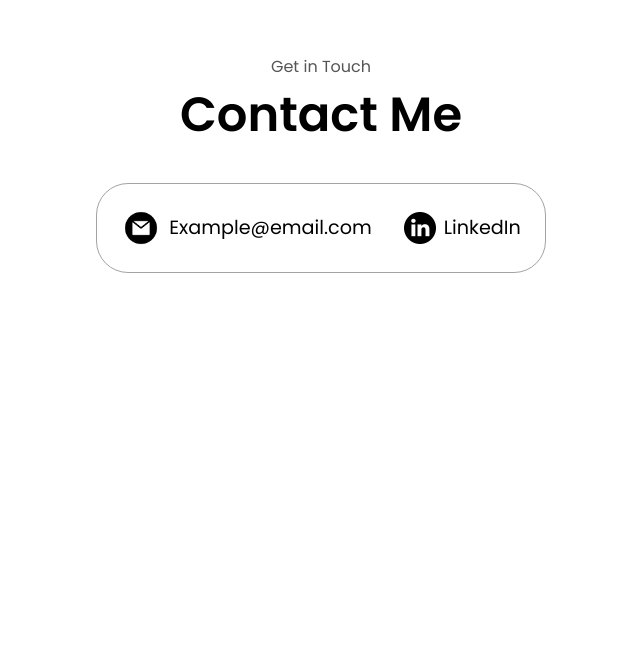
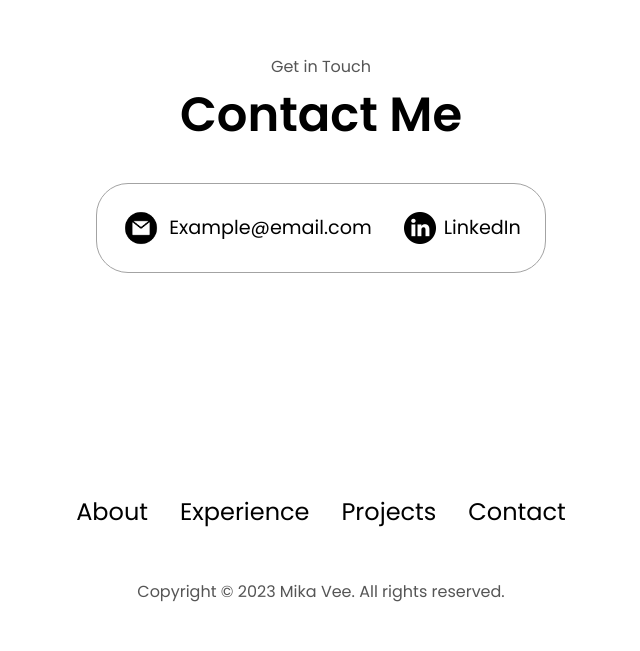
Before and after one commit to MikaValjakka/MikaValjakka.github.io, a plain HTML site: page index.html in a window 1280 px wide. Shown: the part 3197-3848 px from the top of the page, without its empty margins (319-959 px from the left). Before the commit the page ends 3640 px from the top, so only its background shows below. Drawn offline with Linux system fonts and the light colour scheme.

Commit message:
Footer contacts added 	modified:   index.html 	modified:   style.css

```diff
--- a/index.html
+++ b/index.html
@@ -379,6 +379,19 @@
         </div>
       </div>
     </section>
+    <footer>
+      <nav>
+        <div class="nav-links-container">
+          <ul class="nav-links">
+            <li><a href="#about">About</a></li>
+            <li><a href="#experience">Experience</a></li>
+            <li><a href="#projects">Projects</a></li>
+            <li><a href="#contact">Contact</a></li>
+          </ul>
+        </div>
+      </nav>
+      <p>Copyright &#169; 2023 Mika Vee. All rights reserved.</p>
+    </footer>
     <script src="script.js"></script>
   </body>
 </html>
--- a/style.css
+++ b/style.css
@@ -420,3 +420,14 @@ article .icon {
 .email-icon {
    height: 2.5rem;
 }
+
+/* FOOTER SECTION*/
+
+footer {
+   height: 26vh;
+   margin: 0 1rem;
+}
+
+footer p {
+   text-align: center;
+}
```
